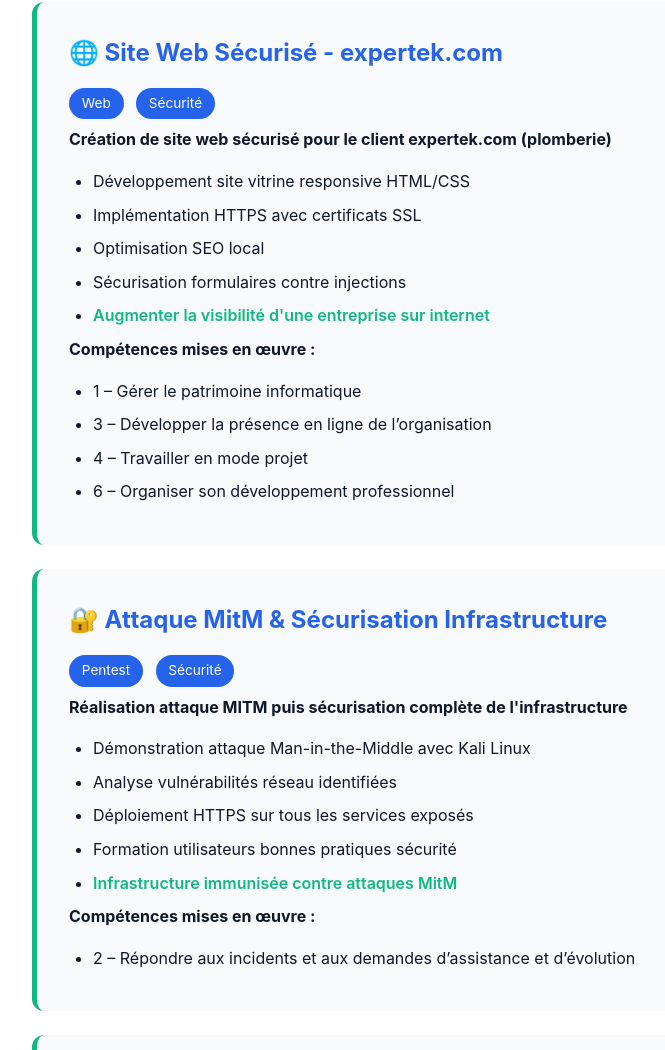
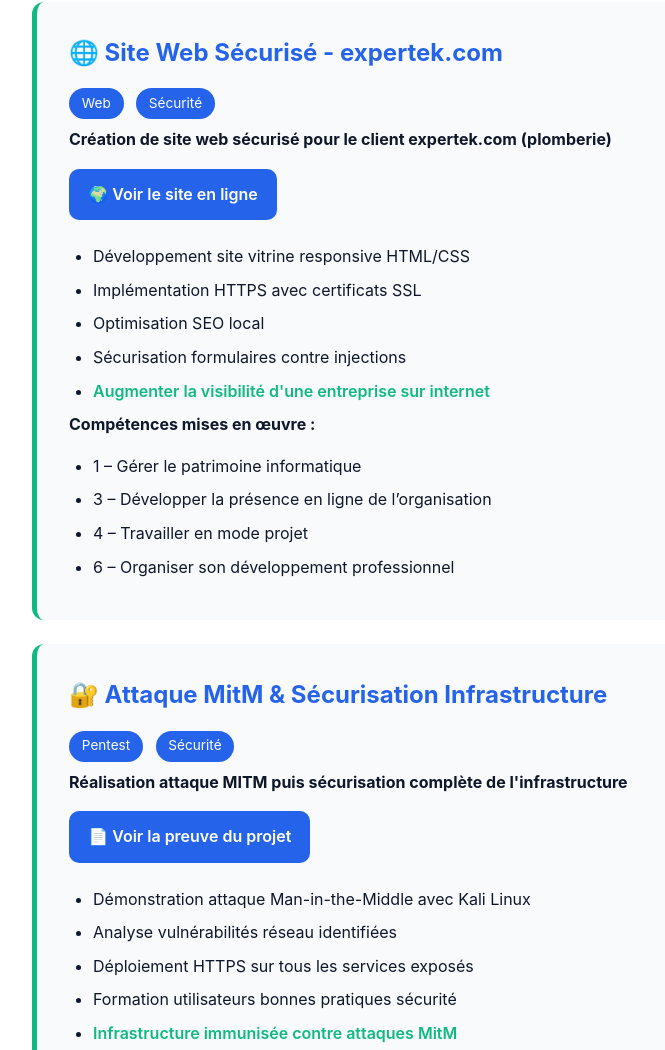
Before and after one commit to lafleche741/Omar.sio.portfolio.github.io, a plain HTML site: page index.html in a window 1280 px wide. Shown: the part 2728-3778 px from the top of the page, without its empty margins (72-737 px from the left). Drawn offline with Linux system fonts and the light colour scheme.

Commit message:
Update index.html

```diff
--- a/index.html
+++ b/index.html
@@ -401,6 +401,9 @@
                 <span class="tag">Web</span>
                 <span class="tag">Sécurité</span>
                 <p><strong>Création de site web sécurisé pour le client expertek.com (plomberie)</strong></p>
+                <a href="https://expertek.fr" target="_blank" rel="noopener noreferrer" class="proof-link">
+                    🌍 Voir le site en ligne
+                </a>
                 <ul>
                     <li>Développement site vitrine responsive HTML/CSS</li>
                     <li>Implémentation HTTPS avec certificats SSL</li>
@@ -422,6 +425,9 @@
                 <span class="tag">Pentest</span>
                 <span class="tag">Sécurité</span>
                 <p><strong>Réalisation attaque MITM puis sécurisation complète de l'infrastructure</strong></p>
+                <a href="https://drive.google.com/file/d/172GayDDt2xuik-Yx8NthZyqckhBi561T/view?usp=sharing" target="_blank" rel="noopener noreferrer" class="proof-link">
+                    📄 Voir la preuve du projet
+                </a>
                 <ul>
                     <li>Démonstration attaque Man-in-the-Middle avec Kali Linux</li>
                     <li>Analyse vulnérabilités réseau identifiées</li>
@@ -554,7 +560,7 @@
     <footer>
         <p><strong>Omar Sehbani</strong> - Portfolio BTS SIO SISR 2026</p>
         <p style="margin-top: 0.5rem;">Disponible pour alternance dès Septembre 2026 • Île-de-France</p>
-        <p style="margin-top: 1rem; opacity: 0.8;">📧 omar.sehbani.sio@gmail.com | 💻 GitHub: lafleche741</p>
+        <p style="margin-top: 1rem; opacity: 0.8;">📧 [omar.sehbani.sio@gmail.com](mailto:omar.sehbani.sio@gmail.com) | 💻 GitHub: lafleche741</p>
     </footer>
 </body>
 </html>
```
